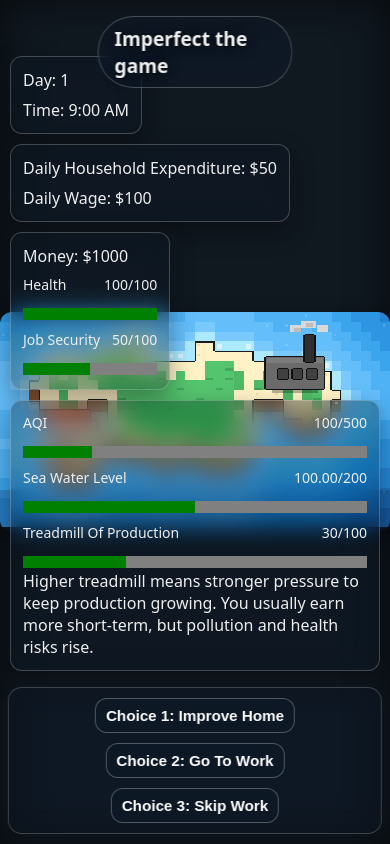
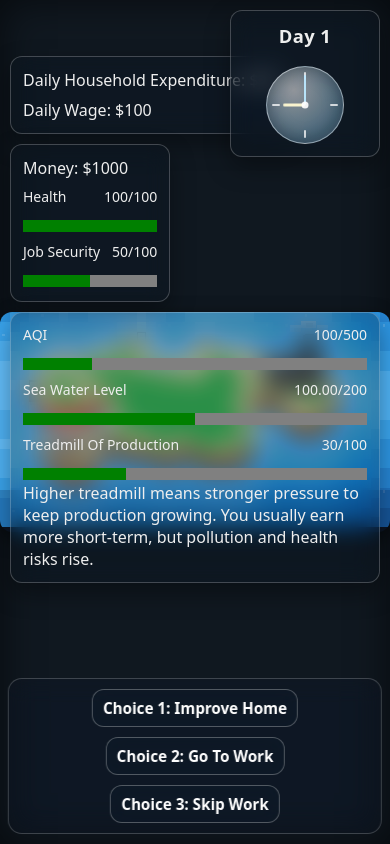
Before and after one commit to rachit182/imperfect-game, a React (Vite) app: page / in a window 390 px wide. Built offline with nearby package versions, Linux system fonts and the light colour scheme.

Commit message:
time stage indicator (clock) updated

```diff
--- a/src/App.jsx
+++ b/src/App.jsx
@@ -16,7 +16,6 @@ function GameScreen() {
 
   return (
     <div className="game-screen">
-      <h1>Imperfect the game</h1>
       <Dashboard />
       <Controls />
       <EventPopup />
--- a/src/components/Dashboard.jsx
+++ b/src/components/Dashboard.jsx
@@ -17,14 +17,6 @@ const MAX_LEVELS = {
 
 export default function Dashboard() {
   const { state, dispatch } = useContext(GameContext);
-
-  const formatTimeFromStart = (hoursFromStart) => {
-    const startHour24 = 9;
-    const hour24 = (startHour24 + hoursFromStart) % 24;
-    const period = hour24 >= 12 ? "PM" : "AM";
-    const hour12 = hour24 % 12 || 12;
-    return `${hour12}:00 ${period}`;
-  };
 
   const formatWithMax = (value, max, decimals = 0) =>
     `${Number(value).toFixed(decimals)}/${max}`;
@@ -51,6 +43,11 @@ export default function Dashboard() {
     0,
     Math.min(1, state.environment.seaWaterLevel / MAX_LEVELS.seaWaterLevel)
   );
+  const currentHour24 = (9 + state.meta.hoursUsed) % 24;
+  const totalHoursElapsed = (state.meta.day - 1) * 24 + 9 + state.meta.hoursUsed;
+  const hourRotation = totalHoursElapsed * 30;
+  const minuteRotation = totalHoursElapsed * 360;
+  const isLightClock = currentHour24 >= 6 && currentHour24 < 18;
 
   return (
     <div className="dashboard fullscreen-dashboard">
@@ -58,12 +55,26 @@ export default function Dashboard() {
         <IslandScene waterLevel={water01} />
       </div>
 
+      <div className="dashboard-group day-time-overlay">
+        <p>Day {state.meta.day}</p>
+        <div className={`clock-face ${isLightClock ? "clock-am" : "clock-pm"}`} aria-label="In-game clock">
+          <span className="clock-mark mark-12" />
+          <span className="clock-mark mark-3" />
+          <span className="clock-mark mark-6" />
+          <span className="clock-mark mark-9" />
+          <span
+            className="clock-hand hour-hand"
+            style={{ transform: `translateX(-50%) rotate(${hourRotation}deg)` }}
+          />
+          <span
+            className="clock-hand minute-hand"
+            style={{ transform: `translateX(-50%) rotate(${minuteRotation}deg)` }}
+          />
+          <span className="clock-center" />
+        </div>
+      </div>
+
       <div className="dashboard-main hud-corner">
-        <div className="dashboard-group">
-          <p>Day: {state.meta.day}</p>
-          <p>Time: {formatTimeFromStart(state.meta.hoursUsed)}</p>
-        </div>
-
         <div className="dashboard-group">
           <p>Daily Household Expenditure: ${state.economy.householdExpense}</p>
           <p>Daily Wage: ${state.economy.dailyWage}</p>
--- a/src/styles.css
+++ b/src/styles.css
@@ -27,6 +27,13 @@ body {
   -moz-osx-font-smoothing: grayscale;
 }
 
+button,
+input,
+textarea,
+select {
+  font: inherit;
+}
+
 /* Page container (matches .app OR .container in markup) */
 .app,
 .container {
@@ -43,24 +50,6 @@ body {
   width: 100vw;
   height: 100vh;
   overflow: hidden;
-}
-
-.game-screen h1 {
-  position: absolute;
-  top: 16px;
-  left: 50%;
-  transform: translateX(-50%);
-  z-index: 20;
-  margin: 0;
-  font-size: 1.4rem;
-  text-shadow: 0 2px 12px rgba(0, 0, 0, 0.8);
-  pointer-events: none;
-  background: rgba(20, 28, 40, 0.28);
-  border: 1px solid rgba(255, 255, 255, 0.24);
-  border-radius: 999px;
-  padding: 8px 16px;
-  backdrop-filter: blur(10px) saturate(140%);
-  -webkit-backdrop-filter: blur(10px) saturate(140%);
 }
 
 /* ========== DASHBOARD / HUD ========== */
@@ -132,6 +121,111 @@ body {
 
 .dashboard-group p:last-child {
   margin-bottom: 0;
+}
+
+.day-time-overlay {
+  position: absolute;
+  top: 64px;
+  right: 16px;
+  z-index: 18;
+  min-width: 140px;
+  display: flex;
+  flex-direction: column;
+  align-items: center;
+  text-align: center;
+}
+
+.day-time-overlay p {
+  width: 100%;
+  text-align: center;
+  font-size: 1.15rem;
+  font-weight: 800;
+  letter-spacing: 0.02em;
+}
+
+.clock-face {
+  position: relative;
+  width: 78px;
+  height: 78px;
+  margin: 10px auto 0;
+  border-radius: 50%;
+  border: 1px solid rgba(255, 255, 255, 0.4);
+  background: radial-gradient(circle at 35% 30%, rgba(255, 255, 255, 0.24), rgba(25, 42, 64, 0.42) 70%);
+  box-shadow: inset 0 0 18px rgba(0, 0, 0, 0.35);
+}
+
+.clock-face.clock-am {
+  background: radial-gradient(circle at 35% 30%, rgba(255, 255, 255, 0.55), rgba(151, 209, 244, 0.42) 70%);
+}
+
+.clock-face.clock-pm {
+  background: radial-gradient(circle at 35% 30%, rgba(126, 151, 182, 0.32), rgba(17, 27, 44, 0.72) 70%);
+}
+
+.clock-mark {
+  position: absolute;
+  left: 50%;
+  top: 5px;
+  width: 2px;
+  height: 8px;
+  border-radius: 2px;
+  background: rgba(255, 255, 255, 0.75);
+  transform: translateX(-50%);
+}
+
+.clock-mark.mark-3 {
+  top: 50%;
+  left: auto;
+  right: 5px;
+  width: 8px;
+  height: 2px;
+  transform: translateY(-50%);
+}
+
+.clock-mark.mark-6 {
+  top: auto;
+  bottom: 5px;
+}
+
+.clock-mark.mark-9 {
+  top: 50%;
+  left: 5px;
+  width: 8px;
+  height: 2px;
+  transform: translateY(-50%);
+}
+
+.clock-hand {
+  position: absolute;
+  left: 50%;
+  bottom: 50%;
+  transform-origin: 50% 100%;
+  border-radius: 999px;
+  transition: transform 900ms cubic-bezier(0.22, 0.61, 0.36, 1);
+  will-change: transform;
+}
+
+.hour-hand {
+  width: 3px;
+  height: 22px;
+  background: rgba(255, 249, 210, 0.95);
+}
+
+.minute-hand {
+  width: 2px;
+  height: 30px;
+  background: rgba(188, 232, 255, 0.95);
+}
+
+.clock-center {
+  position: absolute;
+  top: 50%;
+  left: 50%;
+  width: 7px;
+  height: 7px;
+  border-radius: 50%;
+  background: rgba(255, 255, 255, 0.9);
+  transform: translate(-50%, -50%);
 }
 
 .metric-row + .metric-row {
@@ -374,10 +468,6 @@ button:active {
     height: 260px;
   }
 
-  .game-screen h1 {
-    font-size: 1.2rem;
-  }
-
   .dashboard {
     grid-template-columns: 1fr;
   }
@@ -387,7 +477,8 @@ button:active {
   }
 
   .hud-corner,
-  .hud-hidden-corner {
+  .hud-hidden-corner,
+  .day-time-overlay {
     position: absolute;
     top: 56px;
     max-height: calc(100vh - 70px);
@@ -401,6 +492,11 @@ button:active {
   .hud-hidden-corner {
     right: 10px;
     max-width: min(280px, calc(100vw - 20px));
+  }
+
+  .day-time-overlay {
+    right: 10px;
+    min-width: 180px;
   }
 }
 
@@ -416,6 +512,13 @@ button:active {
   .hud-corner {
     left: 10px;
     right: auto;
+    max-width: calc(100vw - 20px);
+  }
+
+  .day-time-overlay {
+    top: 10px;
+    right: 10px;
+    min-width: 150px;
     max-width: calc(100vw - 20px);
   }
 
```
